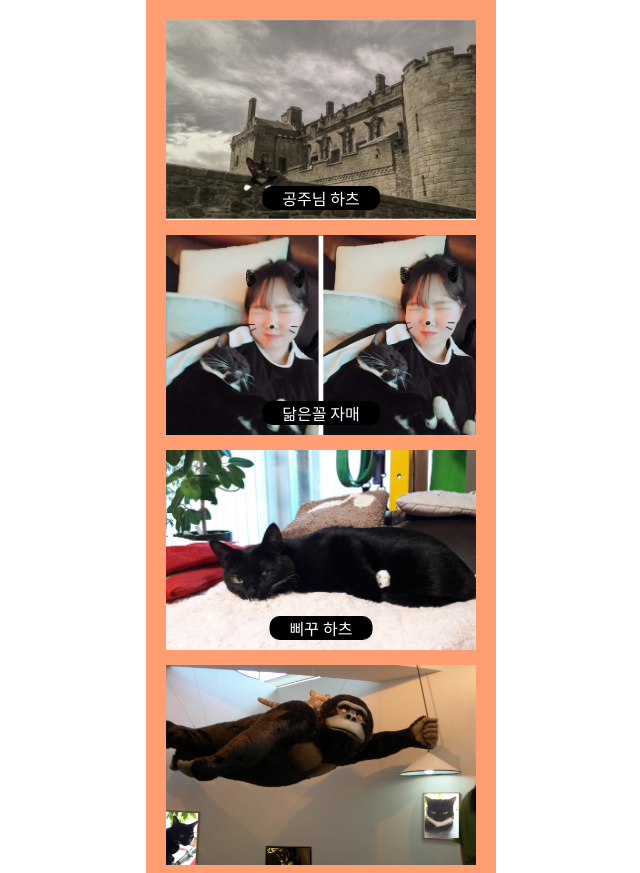
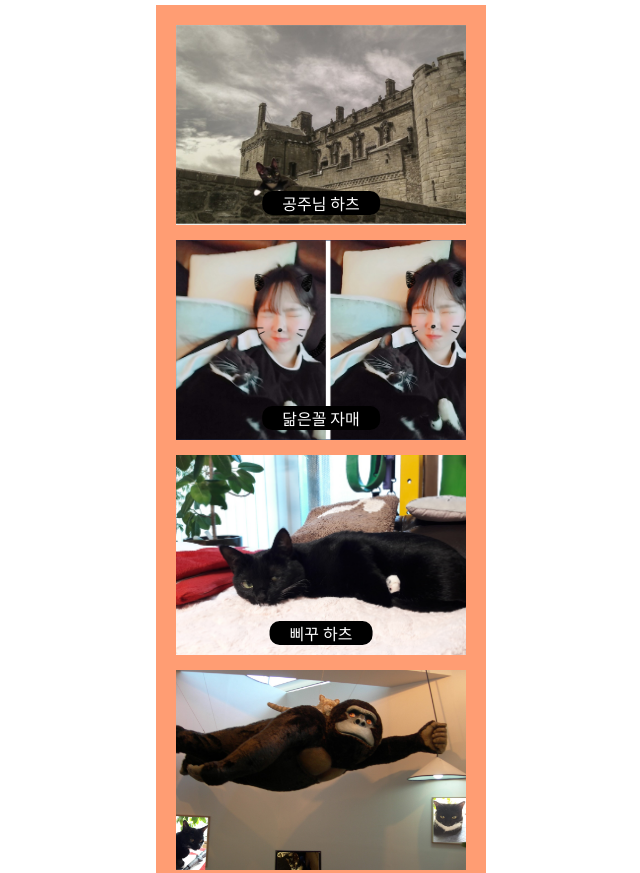
Before and after one commit to minsookPark/hats, a plain HTML site: page index.html in a window 1280 px wide. Shown: the top 873 px of the page, without its empty margins (319-959 px from the left). Drawn offline with Linux system fonts and the light colour scheme; a web font is replaced by a local one.

Commit message:
Update index.html

```diff
--- a/index.html
+++ b/index.html
@@ -28,7 +28,8 @@
         }
 
         .container {
-            width: 350px;
+            margin-top:5px;
+            width: 330px;
             background-color: #ff9d73;
             height: 100%;
         }
```
